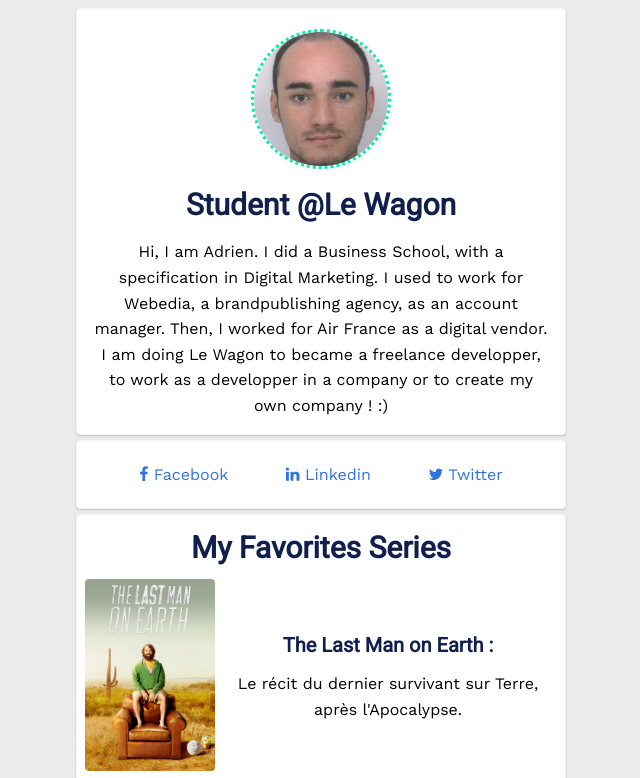
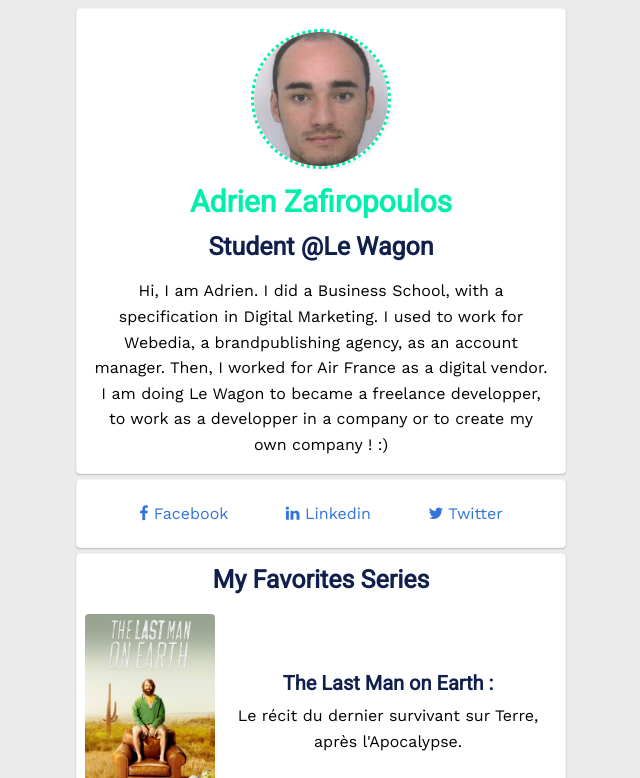
Before and after one commit to Adrirules/profile, a plain HTML site: page index.html in a window 1280 px wide. Shown: the top 778 px of the page, without its empty margins (319-959 px from the left). Drawn offline with nearby package versions, Linux system fonts and the light colour scheme.

Commit message:
some change padding

```diff
--- a/index.html
+++ b/index.html
@@ -11,7 +11,8 @@
     <body>
       <div class="card-white text-center" >
         <img src="images/adrienZ.jpg" alt="Adrien Zafiropoulos profil picture" class="img-circle">
-        <h1>Student @Le Wagon</h1>
+        <h1>Adrien Zafiropoulos</h1>
+        <h2>Student @Le Wagon</h2>
         <p>Hi, I am Adrien. I did a Business School, with a specification in Digital Marketing. I used to work for Webedia, a brandpublishing agency, as an account manager. Then, I worked for Air France as a digital vendor. I am doing Le Wagon to became a freelance developper, to work as a developper in a company or to create my own company ! :)</p>
       </div>
       <div class="card-white text-center" >
--- a/style.css
+++ b/style.css
@@ -23,12 +23,20 @@
   line-height: 1.6;
 }
 
-h1, h2 {
+
+h1 {
+  font-family: 'Roboto', sans-serif;
+  color: rgb(0, 239, 172);
+  font-size: 30px ;
+  margin: 1px 0px;
+
+}
+h2 {
   font-family: 'Roboto', sans-serif;
   color: #111F4D;
-  font-size: 30px ;
-  margin: 4px;
-
+  font-size: 25px ;
+  margin: 1px 0px;
+  padding: 0px 0px 10px 0px;
 }
 
 h3 {
@@ -41,7 +49,7 @@
 
 p {
   font-family: 'Work Sans', sans-serif;
-    margin: 10px;
+  margin: 0px 10px 10px;
 
 }
 
```
